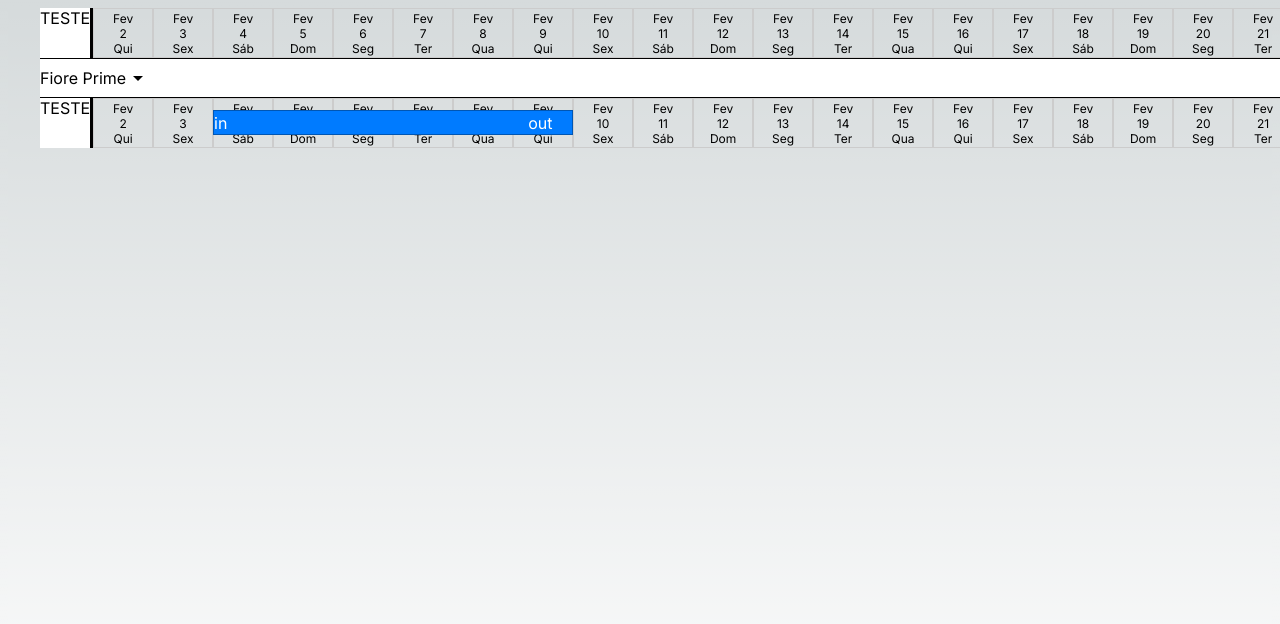
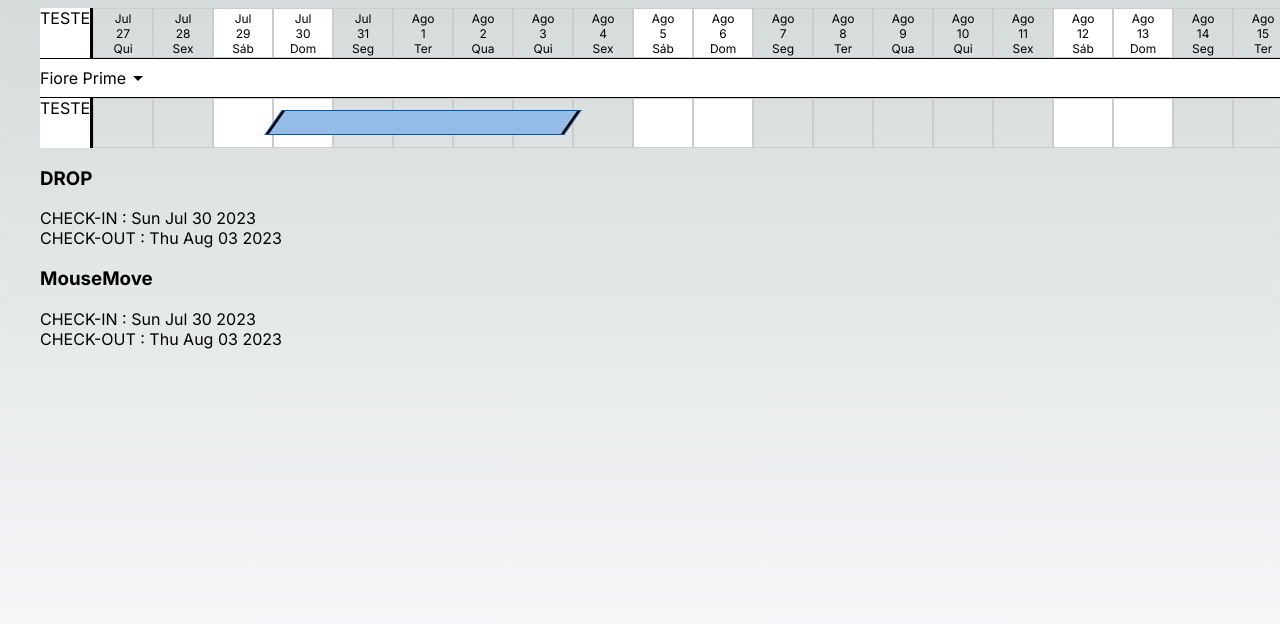
Before and after one commit to DiegoNobre0/Calendar-Componente-React.NextJS, a Next.js app: page / in a window 1280 px wide. Shown: the top 624 px of the page. Built offline with nearby package versions, Linux system fonts and the light colour scheme.

Commit message:
Metodo para pegar check in e check out

```diff
--- a/src/app/page.module.css
+++ b/src/app/page.module.css
@@ -93,15 +93,28 @@
   position: absolute;
   top: 12px;
   height:25px;
-  background-color: #007bff;
+  background-color: #94bce7;
   color: white;
   display: flex;
   align-items: center;
   justify-content: center;
   border: 1px solid #0056b3;
+  transform: skewX(-35deg);
 }
 
-.guest:hover{
+/* .guest:hover{
+  background-color: #007bff;
+} */
 
-  background-color: #007bff;
+
+.preview {
+  position: absolute;
+  top: 0;
+  height: 100%;
+  background-color: rgba(0, 0, 0, 0.2);
+  pointer-events: none;
 }
+
+.clipPath{
+  clip-path: polygon(0 0, 0 0, 0 0);
+}
--- a/src/app/page.tsx
+++ b/src/app/page.tsx
@@ -15,15 +15,14 @@ import ArrowDropDownIcon from '@mui/icons-material/ArrowDropDown';
 
 export default function Home() {
 
-const [accordionOpen, setAccordionOpen] = useState(true);
-const dataInicio: any = new Date('2023-02-01');
-const dataFim: any = new Date('2023-02-25');
+const dataInicio: any = new Date('2023-07-26');
+const dataFim: any = new Date('2023-08-30');
 
 const mesesAbreviados = ['Jan', 'Fev', 'Mar', 'Abr', 'Mai', 'Jun', 'Jul', 'Ago', 'Set', 'Out', 'Nov', 'Dez'];
 const diasAbreviados = ['Dom', 'Seg', 'Ter', 'Qua', 'Qui', 'Sex', 'Sáb'];
 
 const intervalo = Math.floor((dataFim - dataInicio) / (1000 * 60 * 60 * 24));
-const datasIntervalo = [];
+const datasIntervalo : any = [];
 
 for (let i = 1; i <= intervalo; i++) {
   const data = new Date(dataInicio);
@@ -33,12 +32,16 @@ for (let i = 1; i <= intervalo; i++) {
 
 const dayWidth = 60;
 
-const checkInDate = new Date('2023-02-04');
-const checkOutDate = new Date('2023-02-09');
+const checkInDate = new Date('2023-07-30');
+const checkOutDate = new Date('2023-08-03');
 
-const checkInIndex = datasIntervalo.findIndex(date => date.getTime() === checkInDate.getTime());
-const checkOutIndex = datasIntervalo.findIndex(date => date.getTime() === checkOutDate.getTime());
+const checkInIndex = datasIntervalo.findIndex((date: any) => date.getTime() === checkInDate.getTime());
+const checkOutIndex = datasIntervalo.findIndex((date: any) => date.getTime() === checkOutDate.getTime());
 
+const [accordionOpen, setAccordionOpen] = useState(true);
+const [dragging, setDragging] = useState(false);
+const [dragStartX, setDragStartX] = useState(0);
+const [dragStartScrollLeft, setDragStartScrollLeft] = useState(0);
 const [guestData, setGuestData] = useState({
   checkIn: checkInIndex,
   checkOut: checkOutIndex,
@@ -48,12 +51,39 @@ const div1: any = useRef(null);
 const div2: any = useRef(null);
 
 const onScroll = () => {
+  debugger
   div2.current.scrollLeft = div1.current.scrollLeft;
 }
 
+const handleMouseDownDiv = (event: any) => {
+  setDragging(true);
+  setDragStartX(event.clientX);
+  setDragStartScrollLeft(div1.current.scrollLeft);
+};
+
+const handleMouseMove = (event: any) => {
+  if (dragging) {
+    const offsetX = event.clientX - dragStartX;
+    div1.current.scrollLeft = dragStartScrollLeft - offsetX;
+  }
+};
+
+const handleMouseUp = () => {
+  setDragging(false);
+};
+
+const handleMouseLeave = () => {
+  setDragging(false);
+};
+
+const [mouseCheckIn, setMouseCheckIn] = useState<any>(checkInDate);
+const [mouseCheckOut, setMouseCheckOut] = useState<any>(checkOutDate);
 
 const handleMouseDown = (event: any, isCheckIn: any) => {
+
 event.preventDefault();
+
+console.log(guestData.checkIn, guestData.checkOut);
 
 const startX = event.clientX;
 const startLeft = (isCheckIn ? guestData.checkIn : guestData.checkOut) * dayWidth;
@@ -64,18 +94,31 @@ const handleMouseMove = (event: any) => {
 
   const newDay = Math.max(1, Math.min(datasIntervalo.length, Math.floor(newLeft / dayWidth) + 1));
 
+  let checkInDate: any;
+  let checkOutDate: any;
+
   if (isCheckIn) {
+    checkInDate = newDay;
+    checkOutDate = Math.max(guestData.checkOut, newDay)
+
     setGuestData({
     checkIn: newDay,
     checkOut: Math.max(guestData.checkOut, newDay),
   });
   } else {
+    checkInDate = Math.min(guestData.checkIn, newDay)
+    checkOutDate = newDay
     setGuestData({
     checkIn: Math.min(guestData.checkIn, newDay),
     checkOut: newDay,
   });
   }
-    console.log(guestData.checkIn, guestData.checkOut)
+
+  setMouseCheckIn(datasIntervalo[checkInDate]);
+  setMouseCheckOut(datasIntervalo[checkOutDate]);
+
+  console.log(checkInDate, checkOutDate)
+  console.log(datasIntervalo);
 };
 
 const handleMouseUp = () => {
@@ -89,7 +132,6 @@ const handleMouseUp = () => {
 
 const handleGuestMouseDown = (event: any) => {
   event.preventDefault();
-  console.log(guestData.checkIn, guestData.checkOut)
 
   const startX = event.clientX;
   const startLeft = (guestData.checkIn - 1) * dayWidth;
@@ -105,9 +147,7 @@ const handleGuestMouseDown = (event: any) => {
     checkIn: newCheckIn,
     checkOut: newCheckOut,
   });
-
-  console.log(guestData.checkIn, guestData.checkOut)
-  };
+};
 
 const handleMouseUp = () => {
   window.removeEventListener('mousemove', handleMouseMove);
@@ -126,18 +166,26 @@ const handleGuestDragEnd = () => {
   // Restaurar qualquer estado necessário após o arrastar do hóspede
 };
 
+const [droppedCheckIn, setDroppedCheckIn] = useState<any>(checkInDate);
+const [droppedCheckOut, setDroppedCheckOut] = useState<any>(checkOutDate);
+
 const handleDayDrop = (event: any, day: any) => {
+  debugger
   event.preventDefault();
 
   const newCheckIn = day;
   const newCheckOut = newCheckIn + (guestData.checkOut - guestData.checkIn);
+
+  datasIntervalo[newCheckIn]
+  datasIntervalo[newCheckOut]
 
   setGuestData({
     checkIn: newCheckIn,
     checkOut: newCheckOut,
   });
 
-  console.log(newCheckIn, newCheckOut)
+  setDroppedCheckIn(datasIntervalo[newCheckIn]);
+  setDroppedCheckOut(datasIntervalo[newCheckOut]);
 };
 
 const toggleAccordion = () => {
@@ -148,20 +196,24 @@ return (
 <main className={styles.main}>
     <div style={{display:'flex'}}>
     <div >
-      <div style={{display: 'flex', width:'80rem', overflow: 'auto'}}>
+      <div style={{display: 'flex', width:'80rem', overflow: 'auto', cursor: 'pointer'}} ref={div1}
+        onScroll={onScroll}
+        onMouseDown={handleMouseDownDiv}
+        onMouseMove={handleMouseMove}
+        onMouseUp={handleMouseUp}
+        onMouseLeave={handleMouseLeave}>
         <div style={{width:'10rem', backgroundColor:'#fff', borderRight: 'solid 3px'}}>TESTE</div>
         <div className={styles.calendar}>
-        <div className={styles.daysContainer} ref={div1} onScroll={onScroll}>
-          {datasIntervalo.map((date, index) => (
+        <div className={styles.daysContainer} >
+          {datasIntervalo.map((date: any, index: any) => (
             <div
               key={index}
               className={`${styles.day} ${styles.draggingOver}`}
-              onDragOver={(event) => event.preventDefault()}
-              onDrop={(event) => handleDayDrop(event, index)}
+              style={{ backgroundColor: (diasAbreviados[date.getDay()] === 'Dom' || diasAbreviados[date.getDay()] === 'Sáb') ? 'white' : 'transparent'}}
             >
-              <span>{mesesAbreviados[date.getMonth()]}</span>
-              <span style={{ textAlign: 'center' }}>{date.getDate()}</span>
-              <span>{diasAbreviados[date.getDay()]}</span>
+              <span style={{ userSelect: 'none' }}>{mesesAbreviados[date.getMonth()]}</span>
+              <span style={{ textAlign: 'center', userSelect: 'none'  }}>{date.getDate()}</span>
+              <span style={{ userSelect: 'none' }}>{diasAbreviados[date.getDay()]}</span>
             </div>
           ))}
         </div>
@@ -175,20 +227,21 @@ return (
         <ArrowDropDownIcon></ArrowDropDownIcon>
       </div>
       {accordionOpen && (
-        <div style={{display:'flex',overflow: 'auto'}}>
+        <div style={{display:'flex',overflow: 'hidden'}} ref={div2} onScroll={onScroll}>
             <div style={{width:'10rem', backgroundColor:'#fff', borderRight: 'solid 3px'}}>TESTE</div>
             <div className={styles.calendar} >
-            <div className={styles.daysContainer} ref={div2} onScroll={onScroll}>
-              {datasIntervalo.map((date, index) => (
+            <div className={styles.daysContainer} >
+              {datasIntervalo.map((date: any, index: any) => (
                 <div
                   key={index}
                   className={`${styles.day} ${styles.draggingOver}`}
                   onDragOver={(event) => event.preventDefault()}
                   onDrop={(event) => handleDayDrop(event, index)}
+                  style={{ backgroundColor: (diasAbreviados[date.getDay()] === 'Dom' || diasAbreviados[date.getDay()] === 'Sáb') ? 'white' : 'transparent'}}
                 >
-                  <span>{mesesAbreviados[date.getMonth()]}</span>
-                  <span style={{ textAlign: 'center' }}>{date.getDate()}</span>
-                  <span>{diasAbreviados[date.getDay()]}</span>
+                  <span className={styles.clipPath}>{mesesAbreviados[date.getMonth()]}</span>
+                  <span className={styles.clipPath} style={{ textAlign: 'center' }}>{date.getDate()}</span>
+                  <span className={styles.clipPath}>{diasAbreviados[date.getDay()]}</span>
                 </div>
               ))}
               <div
@@ -199,6 +252,7 @@ return (
                   cursor: 'move',
                   display: 'flex',
                   position: 'absolute',
+                  justifyContent: 'space-between'
                 }}
                 draggable
                 onDragStart={handleGuestDragStart}
@@ -208,23 +262,25 @@ return (
                   className={styles.checkInOut}
                   style={{
                     left: `0`,
-                    width: `100%`,
                     cursor: 'col-resize',
+                    background: 'black',
+                    height: '100%',
+                    width: '3px'
                   }}
                   onMouseDown={(e) => handleMouseDown(e, true)}
                 >
-                  in
                 </div>
                 <div
                   className={styles.checkInOut}
                   style={{
                     left: `0`,
-                    width: `14%`,
                     cursor: 'col-resize',
+                    background: 'black',
+                    height: '100%',
+                    width: '3px'
                   }}
                   onMouseDown={(e) => handleMouseDown(e, false)}
                 >
-                  out
                 </div>
               </div>
             </div>
@@ -232,6 +288,19 @@ return (
         </div>
       )}
     </div>
+
+
+    <div>
+  <h3>DROP</h3>
+  <span>CHECK-IN : {droppedCheckIn ? droppedCheckIn.toDateString() : 'N/A'}</span><br/>
+  <span>CHECK-OUT : {droppedCheckOut ? droppedCheckOut.toDateString() : 'N/A'}</span>
+</div>
+    <div>
+      <h3>MouseMove</h3>
+      <span>CHECK-IN : {mouseCheckIn ? mouseCheckIn.toDateString() : 'N/A'}</span><br/>
+      <span>CHECK-OUT : {mouseCheckOut ? mouseCheckOut.toDateString() : 'N/A'}</span>
+    </div>
+
   </main>
   )
 }
```
